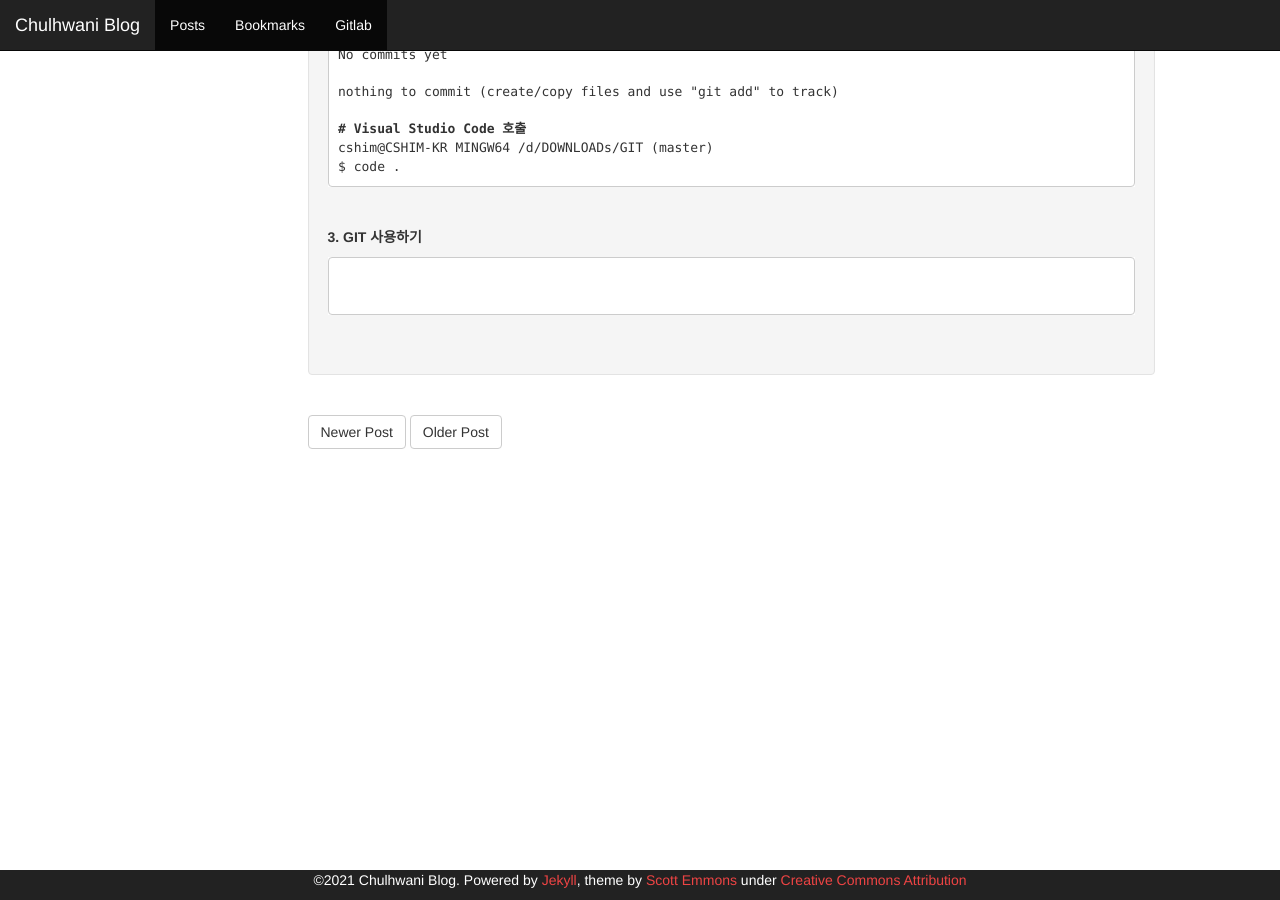
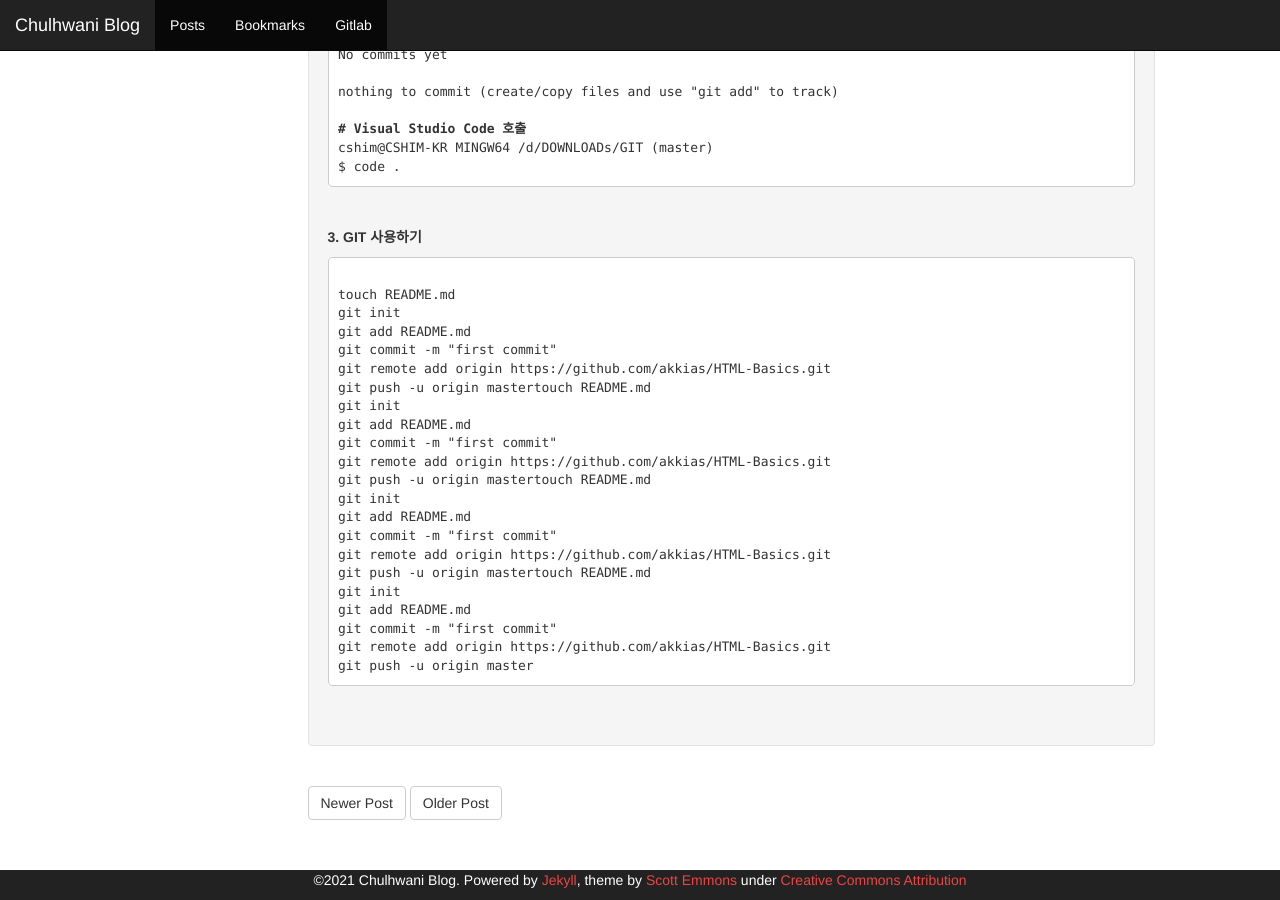
Before and after one commit to chulhwani/chulhwani.github.io, a Jekyll site: the page built from _posts/2021-02-23-[GIT] git bash 사용하기.md, in a window 1280 px wide and 900 px high, scrolled down 1162 px. Built offline with Jekyll 4.4.1, drawn with Linux system fonts in a browser that asks for light colours; our own code applies the rules of GitHub Pages for plain Markdown files.

Commit message:
Update 2021-02-23-[GIT] git bash 사용하기.md

```diff
--- a/_posts/2021-02-23-[GIT] git bash 사용하기.md
+++ b/_posts/2021-02-23-[GIT] git bash 사용하기.md
@@ -70,7 +70,27 @@ $ code .
 <div class="language-plaintext highlighter-rouge">
 <div class="highlight">
 <pre class="highlight"><code>
-
+touch README.md
+git init
+git add README.md
+git commit -m "first commit"
+git remote add origin https://github.com/akkias/HTML-Basics.git
+git push -u origin mastertouch README.md
+git init
+git add README.md
+git commit -m "first commit"
+git remote add origin https://github.com/akkias/HTML-Basics.git
+git push -u origin mastertouch README.md
+git init
+git add README.md
+git commit -m "first commit"
+git remote add origin https://github.com/akkias/HTML-Basics.git
+git push -u origin mastertouch README.md
+git init
+git add README.md
+git commit -m "first commit"
+git remote add origin https://github.com/akkias/HTML-Basics.git
+git push -u origin master
 </code></pre>
 </div>
 </div>
```
